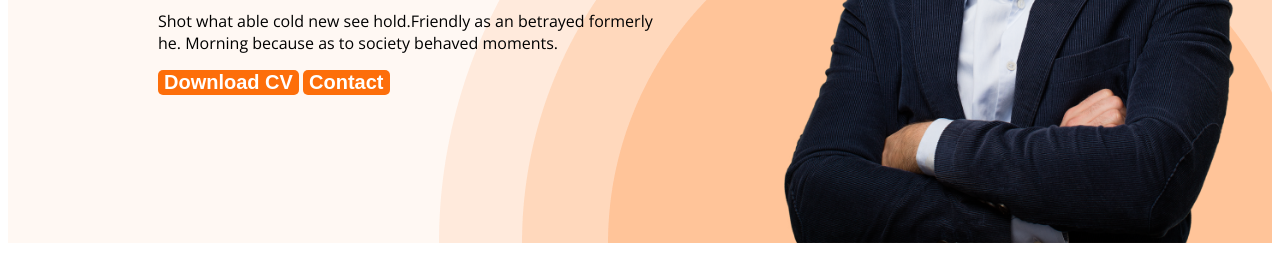
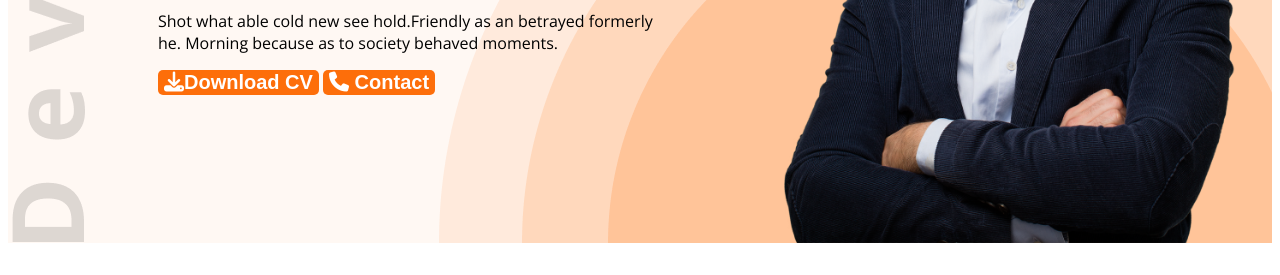
Before and after one commit to Ferdous14/webdevepoloper-portfolio, a plain HTML site: page index.html in a window 1280 px wide. Shown: the part 525-800 px from the top of the page. Drawn offline with nearby package versions, Linux system fonts and the light colour scheme.

Commit message:
added font awesome

```diff
--- a/index.html
+++ b/index.html
@@ -12,6 +12,7 @@
         rel="stylesheet">
 
     <link rel="stylesheet" href="styles/portfolio.css">
+    <script src="https://kit.fontawesome.com/acaf180d9e.js" crossorigin="anonymous"></script>
 </head>
 
 <body>
@@ -30,8 +31,8 @@
                 <h1 class="banner-title">Mary Hardy</h1>
                 <p class="baner-description">Shot what able cold new see hold.Friendly as an betrayed formerly he.
                     Morning because as to society behaved moments.</p>
-                <button class="btn-primary">Download CV</button>
-                <button class="btn-primary">Contact</button>
+                <button class="btn-primary"> <i class="fa-solid fa-download"></i>Download CV</button>
+                <button class="btn-primary"><i class="fa-solid fa-phone"></i> Contact</button>
             </div>
             <img class="profile-pic" src="images/hardy.png" alt="">
         </div>
@@ -162,7 +163,7 @@
             </div>
 
             <div class="download-cv">
-                <button class="btn-primary">Download CV</button>
+                <button class="btn-primary"><i class="fa-solid fa-download"></i> Download CV</button>
             </div>
         </section>
     </main>
--- a/styles/portfolio.css
+++ b/styles/portfolio.css
@@ -62,9 +62,9 @@ nav a {
 /* header related styles */
 header {
     background-color: #FFF8F3;
-    background-image: url('../images/header_bg.png');
+    background-image: url('../images/header_bg.png'), url('../images/developer.png');
     background-repeat: no-repeat;
-    background-position: bottom right;
+    background-position: bottom right, bottom left;
 }
 
 .banner {
```
